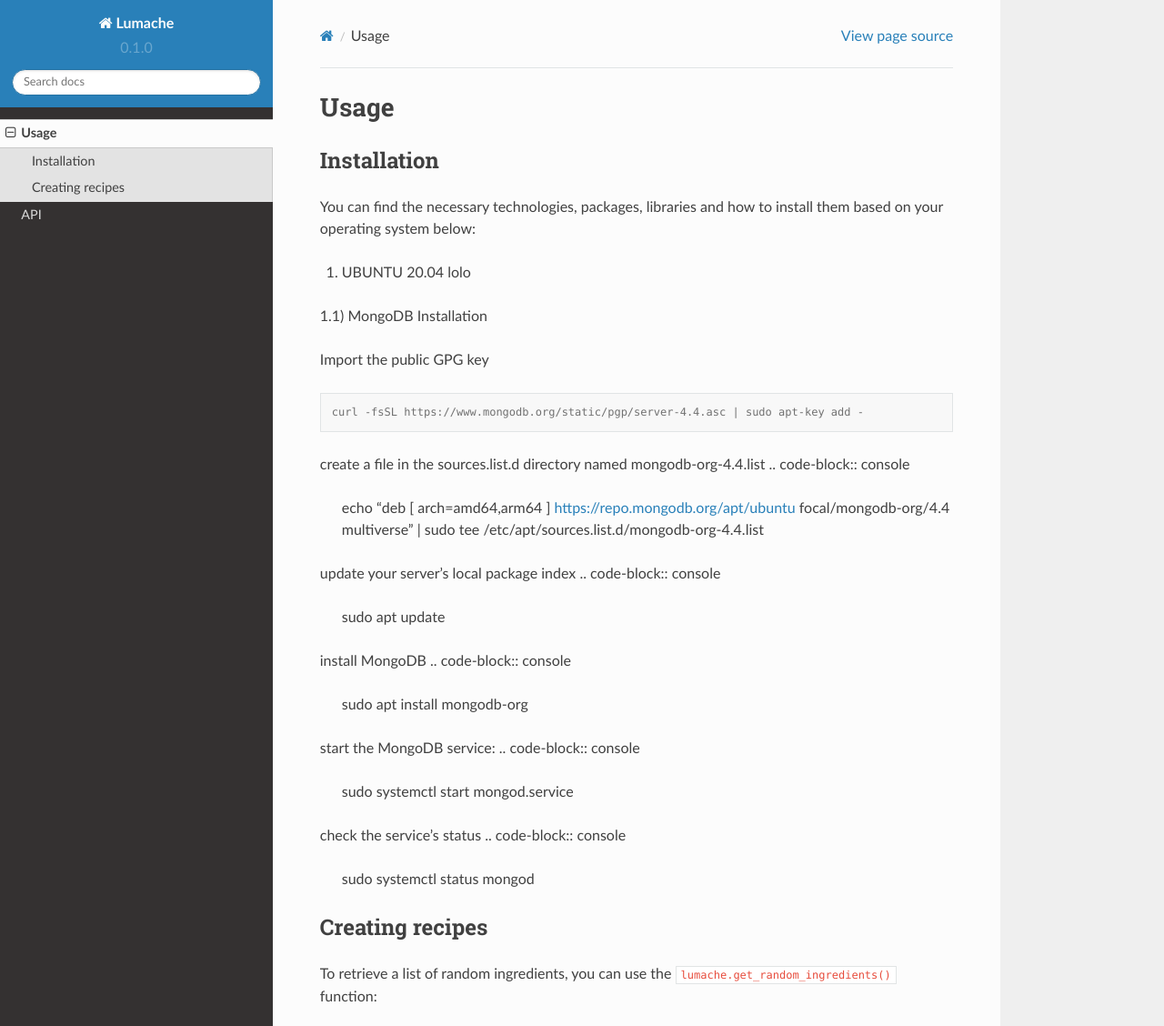
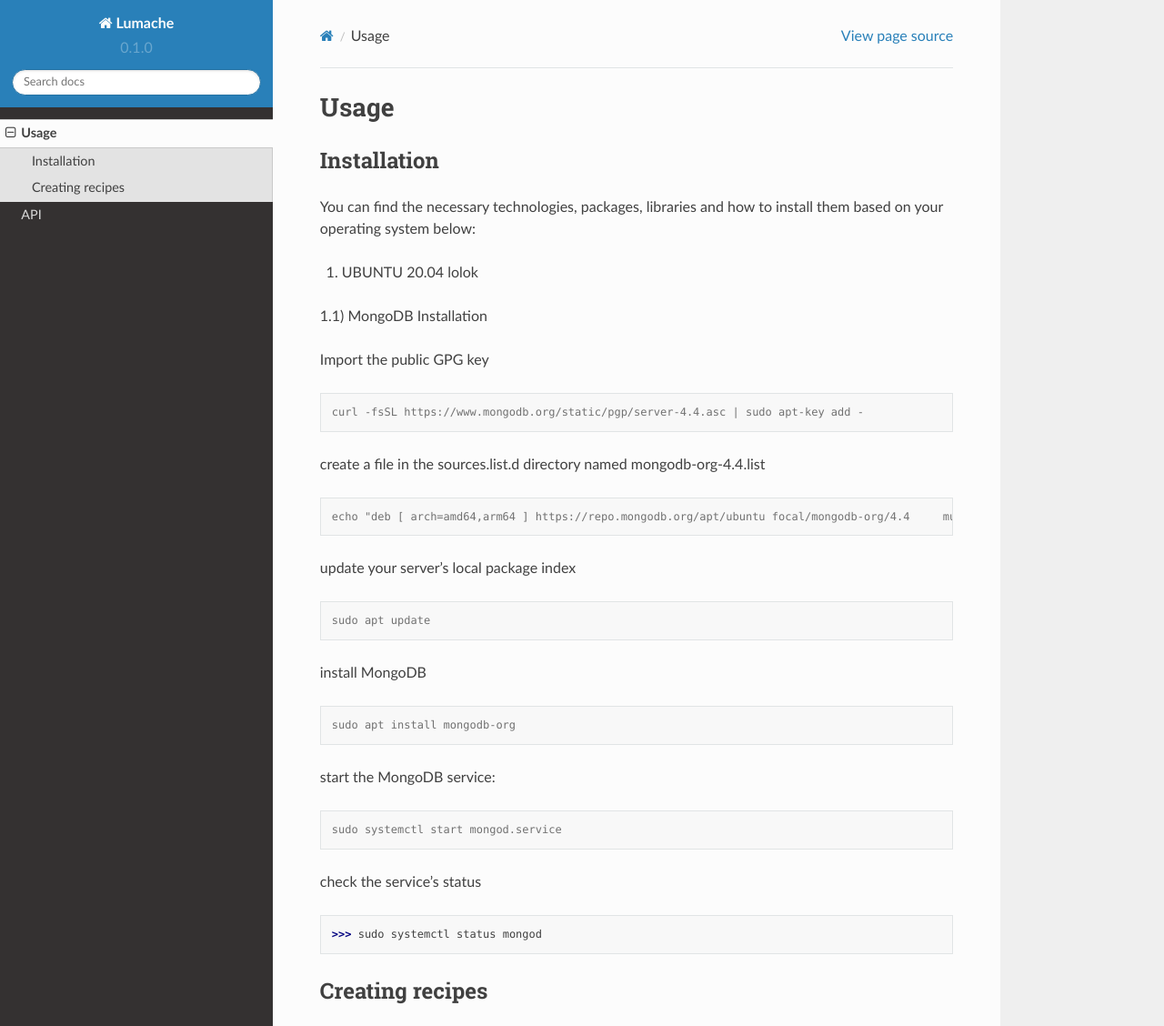
Before and after one commit to AliFehmi/supertwin-1, a Sphinx documentation site: the page built from docs/source/usage.rst, in a window 1280 px wide and 1400 px high, cut to the strip 0-1128 px from the top of the window. Shown: the whole strip at 91% size. Built offline with Sphinx 7.4.7 and the Read the Docs theme 2.0.0, drawn with Linux system fonts in a browser that asks for light colours.

Commit message:
Update usage.rst

```diff
--- a/docs/source/usage.rst
+++ b/docs/source/usage.rst
@@ -8,7 +8,7 @@ Installation
 
 You can find the necessary technologies, packages, libraries and how to install them based on your operating system below:
 
-1) UBUNTU 20.04 lolo
+1) UBUNTU 20.04 lolok
 
 1.1) MongoDB Installation
 
@@ -19,29 +19,32 @@ Import the public GPG key
    curl -fsSL https://www.mongodb.org/static/pgp/server-4.4.asc | sudo apt-key add -
 
 create a file in the sources.list.d directory named mongodb-org-4.4.list
+
 .. code-block:: console
 
    echo "deb [ arch=amd64,arm64 ] https://repo.mongodb.org/apt/ubuntu focal/mongodb-org/4.4 	multiverse" | sudo tee /etc/apt/sources.list.d/mongodb-org-4.4.list
 
 update your server’s local package index
+
 .. code-block:: console
 
    sudo apt update
 
 install MongoDB
+
 .. code-block:: console
 
    sudo apt install mongodb-org
 
 start the MongoDB service:
+
 .. code-block:: console
 
    sudo systemctl start mongod.service
 
 check the service’s status
-.. code-block:: console
 
-   sudo systemctl status mongod
+>>> sudo systemctl status mongod
 
 
 Creating recipes
```
